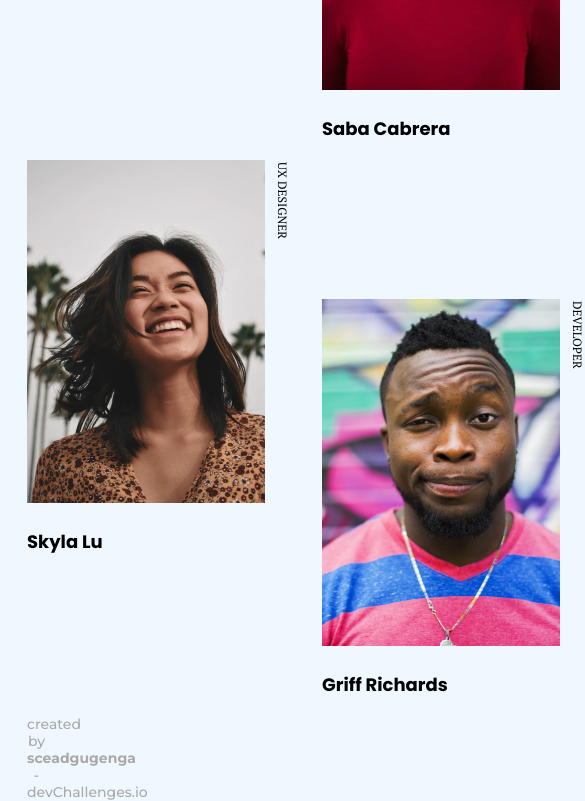
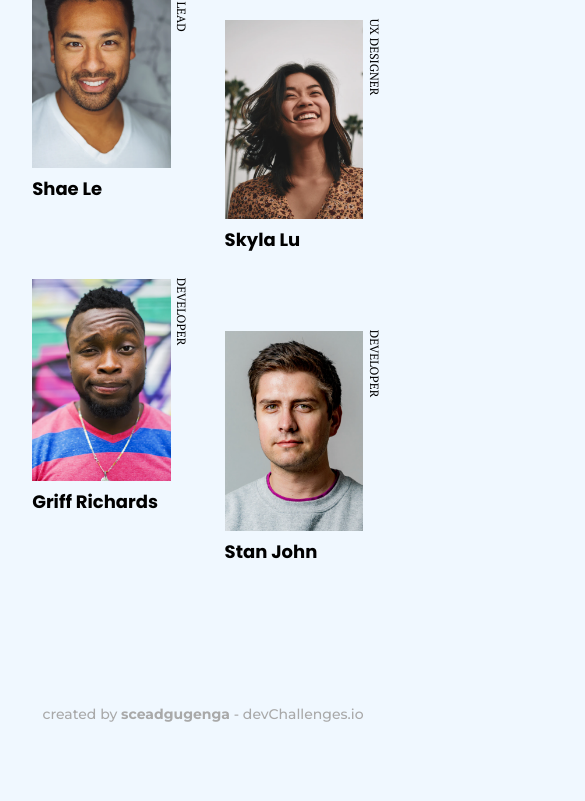
Before and after one commit to sceadgugenga/my-team-page-master-11-4, a plain HTML site: page index.html in a window 390 px wide. Shown: the part 716-1517 px from the top of the page, 585 px wide, since content can reach past the window. After the commit the page ends 1481 px from the top, so only its background shows below. Drawn offline with Linux system fonts and the light colour scheme.

Commit message:
Updated README and changed a margins

```diff
--- a/index.html
+++ b/index.html
@@ -18,7 +18,8 @@
     <link rel="stylesheet" href="./style.css" />
     <title>My Team</title>
   </head>
-  <body>
+  <body><div class="wrapper ">
+
                 <div class="container">
                   <div class="group-name">
                     <h1> The creative crew</h1>
@@ -63,7 +64,8 @@
                     <p class="name">Stan John</p>
                   </div>
                 </main>
-      <footer>created by <a>sceadgugenga</a> - devChallenges.io</footer>
+                  <footer>created by <wbr><a>sceadgugenga</a><wbr> - devChallenges.io</footer>
+                </div>
         </div>
   </body>
 </html>
--- a/style copy.css
+++ /dev/null
@@ -1,102 +0,0 @@
-/*     font-family: 'Montserrat', sans-serif;
-
-    font-family: 'Poppins', sans-serif;
-
-    font-family: 'PT Serif', serif; */
-
-body {
-    font-family: "Poppins", sans-serif;
-    width:1440px;
-    height: 1489px;
-}
-
-.container {
-display: grid;
-grid-template-columns: repeat(12, 1fr);
-grid-template-rows: repeat(12, 1fr);
-grid-column-gap: 19px;
-grid-row-gap: 0px;
-}
-.headshot {
-    width:238px;
-}
-.headshot img {
-width: 100%;
-
-}
-
-
-.role {
-    transform: rotate(90deg);
-    position: relative;
-    top: 8.8rem;
-left: 8.5rem;
-font-family: PT Serif;
-font-size: 12px;
-font-weight: 400;
-line-height: 16px;
-letter-spacing: 0em;
-text-align: left;
-text-transform: uppercase;
-}
-.name {
-    font-family: Poppins;
-font-size: 18px;
-font-weight: 600;
-line-height: 27px;
-letter-spacing: 0em;
-text-align: left;
-
-}
-
-
-.group-name {
-    /* grid-area: 1 / 4 / 2 / 6;  */
-    grid-area: 1 / 1 / 2 / 7;
-    font-family: PT Serif;
-font-size: 36px;
-font-weight: 700;
-line-height: 48px;
-letter-spacing: -0.045em;
-text-align: left;
-
-}
-.about-group {
-    /* grid-area: 1 / 7 / 2 / 10;  */
-    grid-area: 1 / 8 / 2 / 10;
-    font-family: Poppins;
-font-size: 18px;
-font-weight: 400;
-line-height: 27px;
-letter-spacing: 0em;
-text-align: left;
-}
-.about-group h2 {
-    text-transform: uppercase;
-    font-weight: 600;
-}
-
-.pic1 { grid-area: 3 / 3 / 6 / 5; }
-.pic2 { grid-area: 4 / 6 / 7 / 8; }
-.pic3 { grid-area: 3 / 9 / 6 / 10; }
-.pic4 { grid-area: 7 / 3 / 10 / 5; }
-.pic5 { grid-area: 8 / 6 / 11 / 8; }
-.pic6 { grid-area: 7 / 9 / 10 / 10; }
-footer {
-    grid-area: 12 / 5 / 13 / 9;
-    font-family: Montserrat;
-    font-size: 14px;
-    line-height: 17px;
-    letter-spacing: 0em;
-    text-align: center;
-
-    font-weight: 500;
-    color: #A9A9A9;
-
-}
-main {
-
-}
-footer a {
-    font-weight: 700;
-}
--- a/style.css
+++ b/style.css
@@ -9,15 +9,19 @@ body {
 width: 100%;
 background-color: aliceblue;
 }
-
+.wrapper {
+        display: flex;
+        justify-content: center;
+        min-width:226px;
+}
 .container {
 display: grid;
 
 grid-template-columns: auto repeat(5, 1fr) auto;
 grid-template-rows: auto repeat(3, 1fr) auto;
-grid-column-gap: 19px;
-grid-row-gap: 0px;
-max-width: 1048px;
+/* grid-column-gap: 19px;
+grid-row-gap: 0px;  */
+
 top: 3rem;
 position: relative;
 
@@ -48,7 +52,7 @@ text-transform: uppercase;
 }
 .name {
     font-family: Poppins;
-font-size: 18px;
+font-size: 1.125em;
 font-weight: 600;
 line-height: 27px;
 letter-spacing: 0em;
@@ -59,10 +63,10 @@ text-align: left;
 
 .group-name {
     /* grid-area: 1 / 4 / 2 / 6;  */
-    grid-area: 1 / 1 / 2 / 4;
+    grid-area: 1 / 1 / 2 / 5;
     font-family: PT Serif;
 /* font-size: 36px; */
-font-size: 18px;
+font-size: 1.125em;
 font-weight: 700;
 line-height: 48px;
 letter-spacing: -0.045em;
@@ -74,13 +78,13 @@ text-align: left;
     grid-area: 1 / 4 / 2 / 6;
     font-family: Poppins;
 /* font-size: 18px; */
-font-size: 16px;
+font-size: 1em;;
 font-weight: 400;
 line-height: 27px;
 letter-spacing: 0em;
 text-align: left;
-width: 34ch;
-margin-left: 9vw;
+max-width: 34ch;
+/* margin-left: 9vw; */
 }
 .about-group h2 {
     text-transform: uppercase;
@@ -104,7 +108,7 @@ main { grid-area: 2 / 2 / 5 / 7; }
 
 footer {
     /* grid-area: 12 / 5 / 13 / 9;  */
-    grid-area: 5 / 2 / 6 / 4;
+    grid-area: 5 / 1 / 6 / 8;
     font-family: Montserrat;
     font-size: 14px;
     line-height: 17px;
@@ -113,6 +117,8 @@ footer {
 
     font-weight: 500;
     color: #A9A9A9;
+margin-top: 5em;
+margin-bottom: 3em;
 
 }
 .main-content {
@@ -120,10 +126,119 @@ footer {
     grid-template-columns: repeat(12, 1fr);
     grid-template-rows: repeat(8, 1fr);
     grid-column-gap: 19px;
-    grid-row-gap: 0px;
+    grid-row-gap: 59px;
     margin-top: 4.5rem;
 max-width: 992px;
 }
 footer a {
     font-weight: 700;
 }
+
+
+@media  (min-width: 870px) {
+.container {
+    max-width: 1048px;
+}
+.wrapper {
+    display: flex;
+align-content: center;
+justify-items: center;
+align-items: center;
+}
+.headshot {
+    width: 238px;
+
+    margin-top: -2.5rem;
+}
+
+.about-group {
+    grid-area: 1 / 4 / 2 / 6;
+    margin-left:4ch;
+  }
+}
+
+@media  (max-width: 869px) {
+.wrapper {
+    display: flex;
+    justify-content: center;
+    align-items: center;
+}
+.container {
+    grid-template-columns: auto repeat(3, 1fr) auto;
+grid-template-rows: auto
+}
+main { grid-area: 3 / 2 / 3 / 5; }
+
+    .headshot {
+
+        width: 138.72px;
+
+    }
+    .main-content {
+        grid-template-rows: auto;
+        grid-template-columns: auto;
+    }
+/*
+    .pic1 { grid-area: 1 / 1 / 4 / 3; }
+    .pic2 { grid-area: 2 / 5 / 5 / 7; }
+    .pic3 { grid-area: 1 / 9 / 4 / 12; }
+    .pic4 { grid-area: 5 / 1 / 8 / 3; }
+    .pic5 { grid-area: 6 / 5 / 9 /7; }
+    .pic6 { grid-area: 5 / 9 / 8 / 12; }
+     */
+
+    .pic1 { grid-area: 2 / 1 / 4 / 3; }
+    .pic2 { grid-area: 3 / 4 / 5 / 6; }
+    .pic3 { grid-area: 4 / 1 / 6 / 3; }
+    .pic4 { grid-area: 5 / 4 / 7 /6; }
+    .pic5 { grid-area: 6 / 1 / 8 / 3; }
+    .pic6 { grid-area: 7 / 4 / 9 /6; }
+
+    .role {
+        top: 5.5rem;
+left: 5rem;
+    }
+    .name {
+        margin-top: 0;
+    }
+ .pic2, .pic4, .pic6 {
+    margin-top: -9rem;
+ }
+
+ .pic1,.pic3, .pic5 {
+    /* margin-top:.4rem; */
+ }
+  .about-group {
+    grid-area: 2 / 1 / 3 / 5;
+    margin-left:0;
+  }
+
+  .main-content {
+    margin-top: 0;
+  }
+}
+
+@media  (max-width: 371px) {
+    .main-content   {
+        display: flex;
+        flex-direction: column;
+        align-items: center;
+        min-width:224px;
+    }
+.content {
+    justify-items: center;
+
+}
+    .pic1 {
+        margin:0;
+    }
+     .pic2, .pic3, .pic4, .pic5, .pic6 {
+        margin:-5em 0 0 0
+    }
+
+.about-group {
+    margin-left: 3ch;
+    margin-right: 3ch;
+}
+
+}
```
Also changed, not shown: desktop_screenshot.png (added), mobile_screenshot.png (added), 2 other files. Lines whose indentation alone changed are shown as unchanged.
